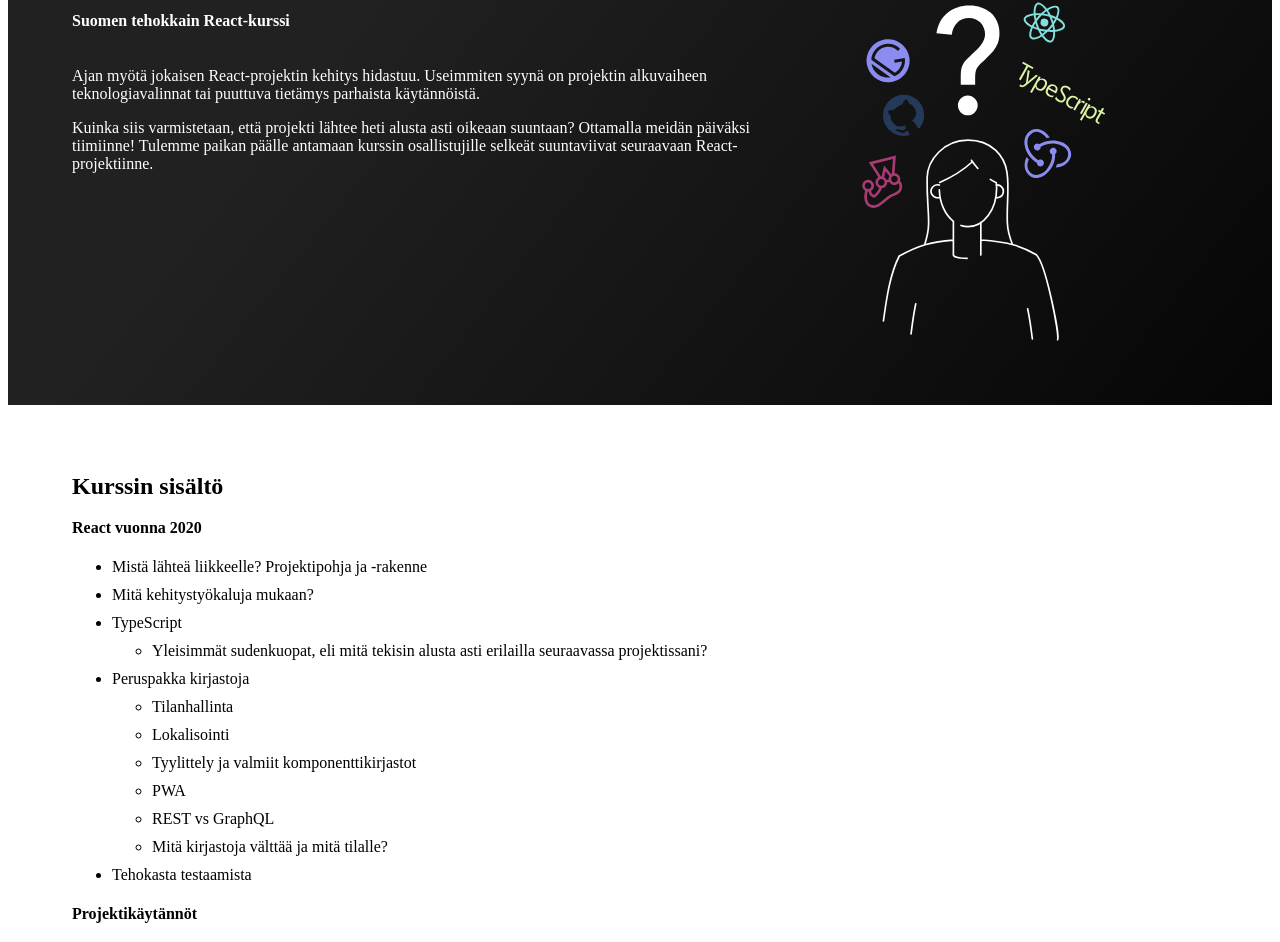
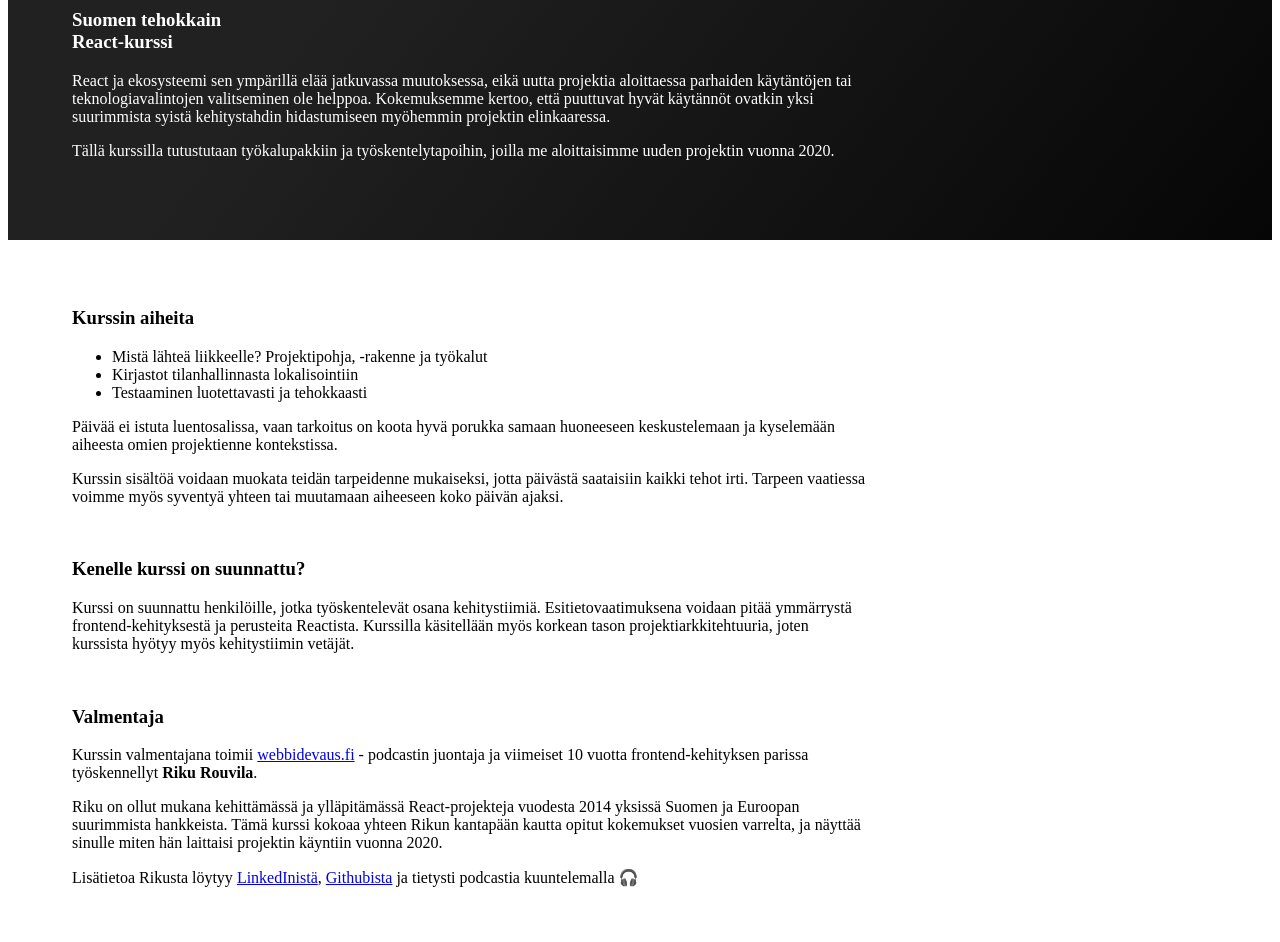
Before and after one commit to rareagency/rareagency.fi, a Next.js app: page /training in a window 1280 px wide. Shown: the part 167-1109 px from the top of the page. Built offline with nearby package versions, Linux system fonts and the light colour scheme.

Commit message:
improve training content

```diff
--- a/components/nav.tsx
+++ b/components/nav.tsx
@@ -15,7 +15,7 @@ export const Nav = () => (
         <a>Me</a>
       </Link>
       <Link href="/training">
-        <a>Koulutukset</a>
+        <a>Workshopit</a>
       </Link>
       <Link href="/contact-us">
         <a>Ota yhteyttä</a>
--- a/layouts/article/header.tsx
+++ b/layouts/article/header.tsx
@@ -20,6 +20,14 @@ export const Header: React.FC = ({ children }) => (
       .hero__content {
         padding: 4rem 0;
       }
+      article {
+        width: 70%;
+      }
+      @media (max-width: 800px) {
+        article {
+          width: auto;
+        }
+      }
     `}</style>
   </header>
 );
--- a/layouts/article/main.tsx
+++ b/layouts/article/main.tsx
@@ -14,23 +14,12 @@ export const Main: React.FC = ({ children }) => (
         background: #fff;
         padding: 3rem 0;
       }
-      :global(ul) {
-        line-height: 1.75rem;
+      .main__content {
+        width: 70%;
       }
-
-      article :global(img) {
-        width: 250px;
-        float: right;
-        margin-left: 2rem;
-        margin-right: 2rem;
-        margin-bottom: 2rem;
-        margin-top: 2rem;
-      }
-      @media (max-width: 600px) {
-        article :global(img) {
-          float: none;
-          display: block;
-          margin: 2rem auto;
+      @media (max-width: 800px) {
+        .main__content {
+          width: auto;
         }
       }
     `}</style>
--- a/pages/training.mdx
+++ b/pages/training.mdx
@@ -5,59 +5,49 @@ import { Main } from '../layouts/article/main.tsx';
 import { Header } from '../layouts/article/header.tsx';
 
 <Header>
-  <Section title={<Title>Suomen tehokkain React-kurssi</Title>} image={<Questions />}>
+  <Title>Suomen tehokkain<br /> React-kurssi</Title>
 
-  Ajan myötä jokaisen React-projektin kehitys hidastuu.
-  Useimmiten syynä on projektin alkuvaiheen teknologiavalinnat tai puuttuva tietämys parhaista käytännöistä.
+React ja ekosysteemi sen ympärillä elää jatkuvassa muutoksessa, eikä uutta projektia aloittaessa parhaiden käytäntöjen tai teknologiavalintojen valitseminen ole helppoa.
+Kokemuksemme kertoo, että puuttuvat hyvät käytännöt ovatkin yksi suurimmista syistä kehitystahdin hidastumiseen myöhemmin projektin elinkaaressa.
 
-  Kuinka siis varmistetaan, että projekti lähtee heti alusta asti oikeaan suuntaan?
-  Ottamalla meidän päiväksi tiimiinne! Tulemme paikan päälle antamaan kurssin osallistujille selkeät suuntaviivat seuraavaan React-projektiinne.
-  </Section>
+Tällä kurssilla tutustutaan työkalupakkiin ja työskentelytapoihin, joilla me aloittaisimme uuden projektin vuonna 2020.
+
 </Header>
 
 <Main>
 
-## Kurssin sisältö
+### Kurssin aiheita
 
-**React vuonna 2020**
-
-- Mistä lähteä liikkeelle? Projektipohja ja -rakenne
-- Mitä kehitystyökaluja mukaan?
-- TypeScript
-  - Yleisimmät sudenkuopat, eli mitä tekisin alusta asti erilailla seuraavassa projektissani?
-- Peruspakka kirjastoja
-  - Tilanhallinta
-  - Lokalisointi
-  - Tyylittely ja valmiit komponenttikirjastot
-  - PWA
-  - REST vs GraphQL
-  - Mitä kirjastoja välttää ja mitä tilalle?
-- Tehokasta testaamista
-
-**Projektikäytännöt**
-
-- Versionhallinta, Pull Requestit, Code Review
-- Automaatio - Continuous Integration & Continuous Delivery.
-- Projektirakenne - Monorepo, monoliitti vai jotain siltä väliltä?
-
+- Mistä lähteä liikkeelle? Projektipohja, -rakenne ja työkalut
+- Kirjastot tilanhallinnasta lokalisointiin
+- Testaaminen luotettavasti ja tehokkaasti
 
 Päivää ei istuta luentosalissa, vaan tarkoitus on koota hyvä porukka samaan huoneeseen keskustelemaan ja kyselemään aiheesta omien projektienne kontekstissa.
+
 Kurssin sisältöä voidaan muokata teidän tarpeidenne mukaiseksi, jotta päivästä saataisiin kaikki tehot irti.
-
 Tarpeen vaatiessa voimme myös syventyä yhteen tai muutamaan aiheeseen koko päivän ajaksi.
 
+<br />
 
-## Valmentaja
+### Kenelle kurssi on suunnattu?
 
-![](../static/riku.png)
-Kurssin valmentajana toimii [webbidevaus.fi](https://webbidevaus.fi/) - podcastin juontaja ja viimeiset 10 vuotta fronttikehityksen parissa työskennellyt **Riku Rouvila**.<br />
-Riku on ollut mukana kehittämässä ja ylläpitämässä React-projekteja vuodesta 2014 yksissä Suomen ja Euroopan suurimmista hankkeista. Lisätietoa Rikusta löytyy [LinkedInistä](https://www.linkedin.com/in/rikurouvila/), [Githubista](https://github.com/rikukissa) ja tietysti podcastia kuuntelemalla 🎧
+Kurssi on suunnattu henkilöille, jotka työskentelevät osana kehitystiimiä. Esitietovaatimuksena voidaan pitää ymmärrystä frontend-kehityksestä ja perusteita Reactista.
+Kurssilla käsitellään myös korkean tason projektiarkkitehtuuria, joten kurssista hyötyy myös kehitystiimin vetäjät.
 
+<br />
+
+### Valmentaja
+
+Kurssin valmentajana toimii [webbidevaus.fi](https://webbidevaus.fi/) - podcastin juontaja ja viimeiset 10 vuotta frontend-kehityksen parissa työskennellyt **Riku Rouvila**.<br />
+
+Riku on ollut mukana kehittämässä ja ylläpitämässä React-projekteja vuodesta 2014 yksissä Suomen ja Euroopan suurimmista hankkeista.
 Tämä kurssi kokoaa yhteen Rikun kantapään kautta opitut kokemukset vuosien varrelta, ja näyttää sinulle miten hän laittaisi projektin käyntiin vuonna 2020.
 
+Lisätietoa Rikusta löytyy [LinkedInistä](https://www.linkedin.com/in/rikurouvila/), [Githubista](https://github.com/rikukissa) ja tietysti podcastia kuuntelemalla 🎧
 
+<br />
 
-## Kiinnostuitko?
+### Kiinnostuitko?
 
 Laita sähköpostia suoraan osoitteeseen **riku@rareagency.fi** tai soita **+358 50 470 0715** ja sovi Rikun kanssa ajankohdasta ja sisällöstä tarkemmin 😊
 Järjestämme koulutuksia ympäri Suomen pääsääntöisesti 5-15 hengen ryhmille. Kurssia voidaan järjestää sovittaessa myös muun kokoisille ryhmille.
```
Also changed, not shown: components/main.tsx (+6 -5 lines), layouts/main.tsx (+10 -4 lines), public/static/riku.png (deleted).
